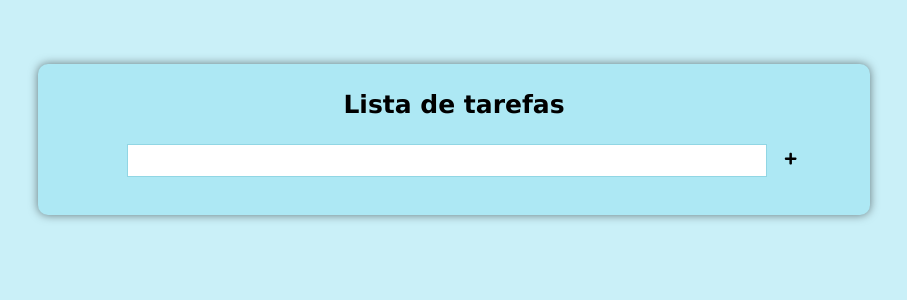
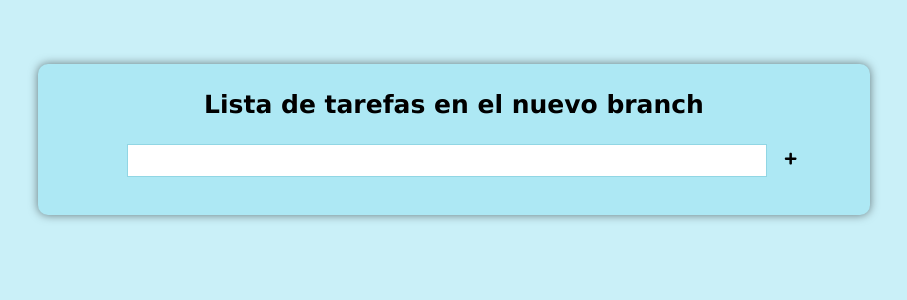
Before and after one commit to KennethMarcano/Lista-de-tarefas, a React (Create React App) app: page / in a window 1280 px wide. Shown: the top 300 px of the page, without its empty margins (186-1093 px from the left). Built offline with nearby package versions, Linux system fonts and the light colour scheme.

Commit message:
h1 text modificated on new branch and created new file teste.js

```diff
--- a/src/components/Main.js
+++ b/src/components/Main.js
@@ -71,7 +71,7 @@ export default class Main extends Component {
         const { novaTarefa, tarefas } = this.state;
         return (
             <div className='main'>
-                <h1>Lista de tarefas</h1>
+                <h1>Lista de tarefas en el nuevo branch</h1>
                 <Form
                     handleSubmit={this.handleSubmit}
                     handleChange={this.handleChange}
--- /dev/null
+++ b/teste.js
@@ -0,0 +1 @@
+console.log('novo archivo')
```
